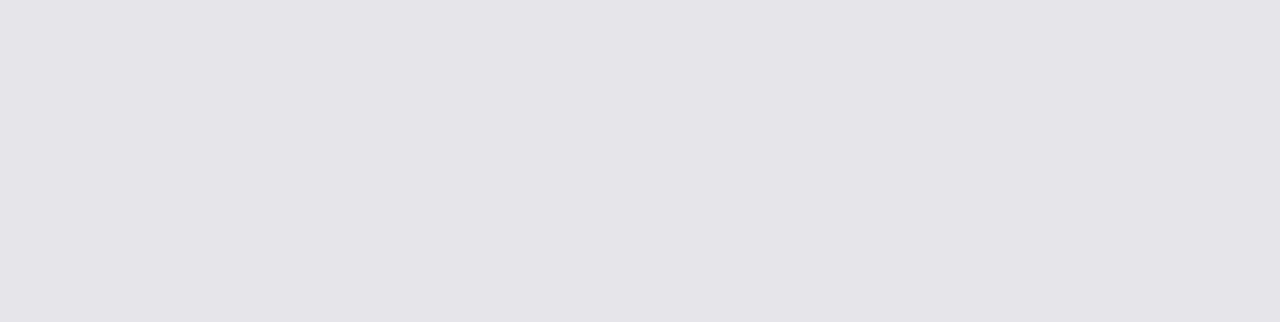
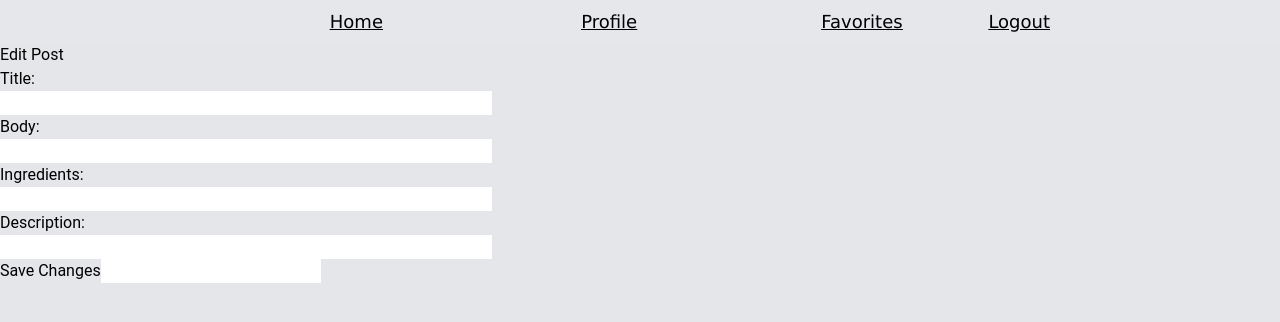
Before and after one commit to mikayla-dorado/tastebuds, a React (Create React App) app: page /editpost/1 in a window 1280 px wide. Shown: the top 322 px of the page. Built offline with nearby package versions, Linux system fonts and the light colour scheme; no server answers; sample sign-in values are in the browser's storage.

Commit message:
added edit post form

```diff
--- /dev/null
+++ b/src/components/posts/EditPost.js
@@ -0,0 +1,134 @@
+import { useEffect, useState } from "react"
+import { useNavigate, useParams } from "react-router-dom"
+import { editPost, getPostById } from "../../services/getAllPosts"
+
+
+export const EditPost = () => {
+    const [post, setPost] = useState([])
+    const [title, setTitle] = useState("")
+    const [cuisine, setCuisine] = useState({})
+    const [body, setBody] = useState("")
+    const [ingredients, setIngredients] = useState("")
+    const [description, setDescription] = useState("")
+
+    const postId = useParams()
+    const navigate = useNavigate()
+
+
+    useEffect(() => {
+        if (title)
+            setTitle(title)
+    }, [title])
+
+    useEffect(() => {
+        if (body)
+            setBody(body)
+    }, [body])
+
+    useEffect(() => {
+        if (cuisine)
+            setCuisine(cuisine)
+    }, [cuisine])
+
+    useEffect(() => {
+        if (ingredients)
+            setIngredients(ingredients)
+    }, [ingredients])
+
+    useEffect(() => {
+        if (description)
+            setDescription(description)
+    }, [description])
+
+    useEffect(() => {
+        getPostById(postId.postId).then((data) => {
+            const postObj = data[0]
+            setPost(postObj)
+        })
+    }, [postId])
+
+    const handleSave = (event) => {
+        event.preventDefault()
+
+        if (post.title === "" || post.body === "" || post.cuisineId === undefined || post.ingredients === "" || post.description === "") {
+            window.alert('Please fill out all fields')
+        } else {
+            editPost(post).then(() => {
+                navigate('/editpost')
+            })
+        }
+    }
+
+    const handleInputChange = (event) => {
+        const stateCopy = { ...post }
+        if (event.target.name === "cuisineId") {
+            stateCopy[event.target.name] = parseInt(event.target.value)
+        } else {
+            stateCopy[event.target.name] = event.target.value
+        }
+        setPost(stateCopy)
+    }
+
+    const currentCuisine = () => {
+        return post.cuisineId
+    }
+
+    return (
+        <form>
+            <h2>Edit Post</h2>
+            <div>
+                <h3>Title: </h3>
+                <input
+                    className="title-input"
+                    required
+                    value={post.title ? post.title : ""}
+                    name="title"
+                    size="50"
+                    onChange={handleInputChange}
+                />
+            </div>
+            <div>
+                <h3>Body: </h3>
+                <input
+                    className="body-input"
+                    required
+                    value={post.body ? post.body : ""}
+                    name="body"
+                    size="50"
+                    onChange={handleInputChange}
+                />
+            </div>
+            <div>
+                <h3>Ingredients: </h3>
+                <input
+                    className="ingredients-input"
+                    required
+                    value={post.ingredients ? post.ingredients : ""}
+                    name="ingredients"
+                    size="50"
+                    onChange={handleInputChange}
+                />
+            </div>
+            <div>
+                <h3>Description: </h3>
+                <input
+                    className="description-input"
+                    required
+                    value={post.description ? post.description : ""}
+                    name="description"
+                    size="50"
+                    onChange={handleInputChange}
+                />
+            </div>
+            <div>
+                <button className="savechagnes-btn" onClick={() => { navigate('/myposts') }}>Save Changes</button>
+                <input
+                    className="editpost-save"
+                    onClick={handleSave}
+                />
+            </div>
+
+        </form>
+    )
+
+}
--- a/src/components/posts/MyProfile.js
+++ b/src/components/posts/MyProfile.js
@@ -1,12 +1,14 @@
 import { useEffect, useState } from "react"
-import { deletePost, getAllPosts, getPostByUserId } from "../../services/getAllPosts"
-import { Link } from "react-router-dom"
+import { deletePost, editPost, getAllPosts, getPostByUserId } from "../../services/getAllPosts"
+import { Link, useNavigate } from "react-router-dom"
 import "./Post.css"
 
 
 export const MyProfile = ({ currentUser }) => {
     const [posts, setPosts] = useState([])
     const userId = currentUser
+
+    const navigate = useNavigate()
 
 
     useEffect(() => {
@@ -15,9 +17,12 @@ export const MyProfile = ({ currentUser }) => {
         })
     }, [])
 
-
     const handleDelete = (postObj) => {
         deletePost(postObj)
+    }
+
+    const handleEdit = (postObj) => {
+        editPost(postObj)
     }
 
     const refetchUserPosts = () => {
@@ -25,29 +30,42 @@ export const MyProfile = ({ currentUser }) => {
     }
 
     return (
-        <div>
+        <div className="text-center">
             <header className="text-center">My Posts</header>
-            <div className="border border-black">
+            <div className="myprofile border border-black bg-gradient-to-b from-orange-300 to-orange-100">
                 {posts.filter((post) => post.userId === userId.id)
                     .map((post) => (
                         <div key={post.id}>
-                            <Link to={`/post/${post.id}`}>{post.title}</Link>
-                            <div className="postdetails-cuisine w-24 ">
+                            <Link to={`/post/${post.id}`} className="title text-center underline">{post.title}</Link>
+                            <div className="postdetails-cuisine w-24">
                                 {post?.cuisine?.type}
                             </div>
                             <div>
-                                {post?.details}
+                                {post?.description}
                             </div>
                             <div>
                                 <button onClick={() => {
                                     handleDelete(post)
                                     refetchUserPosts()
-                                }} className="mypost-delete border border-black w-24 bg-gray-100">Delete Post</button>
+                                }}
+                                className="mypost-delete border border-dashed border-red-500 w-24 bg-gray-100">Delete Post</button>
+                            </div>
+                            <div>
+                                <button onClick={() => {
+                                    handleEdit(post)
+                                    refetchUserPosts()
+                                }} className="editpost bg-gray-100">Edit Post</button>
                             </div>
                         </div>
                     ))}
             </div>
+            <div>
+                <button onClick={() => {
+                    navigate(`/newpost`)
+                }}
+                    className="newpost-btn my-2.5 border border mx-4">Create a New Post
+                </button>
+            </div>
         </div>
     )
-
 }
--- a/src/components/posts/NewPost.js
+++ b/src/components/posts/NewPost.js
@@ -53,14 +53,14 @@ export const NewPost = ({ currentUser }) => {
             <header className="text-center">Create a New Post</header>
 
             <form onSubmit={handleSave}>
-                <h2>Select Cuisine</h2>
+
                 <select
                     name="cuisines"
                     id="cuisines"
                     onChange={(e) => setSelectedCuisineId(e.target.value)}
                     value={selectedCuisineId}
                 >
-                    <option>All Cuisines</option>
+                    <option>Select Cuisine</option>
 
                     {cuisines.map((cuisine) => {
                         return (<option value={cuisine.id} key={cuisine.id}>{cuisine.type}</option>)
@@ -111,13 +111,12 @@ export const NewPost = ({ currentUser }) => {
                     />
                 </div>
                 <div>
-                    <button type="save" onClick={handleSave}>
+                    <button type="save" onClick={handleSave} className="border border bg-gray-100">
                         Post Recipe
                     </button>
                 </div>
             </form>
         </div>
 
-
     )
 }
--- a/src/components/posts/Post.css
+++ b/src/components/posts/Post.css
@@ -2,7 +2,7 @@ body {
     font-family: 'Roboto', sans-serif;
 }
 
-.individual-post{
+.individual-post {
     display: flex;
     flex-direction: row;
     flex-wrap: wrap;
@@ -13,7 +13,7 @@ body {
     padding-top: 5%;
     padding-bottom: 5%;
     text-align: center;
-    padding-left: 45%;
+    padding-left: 35%;
 
 }
 
@@ -70,7 +70,7 @@ body {
 }
 
 .details {
-    border:solid;
+    border: solid;
 }
 
 .postdetails-author {
@@ -88,7 +88,35 @@ body {
 }
 
 .border {
-    border:solid black;
+    border: solid black;
     display: flex;
     flex-wrap: wrap;
 }
+
+
+.posts-container {
+    display: flex;
+    flex-wrap: wrap;
+    flex: 1;
+    flex-direction: row;
+    margin-top: 65px;
+    max-width: 2500px;
+}
+
+.myprofile {
+    display: flex;
+    flex-wrap: wrap;
+    flex: 1;
+    justify-content: center;
+    align-self: center;
+    max-width: 500px;
+    margin-top: 25px;
+}
+
+.editpost {
+    border:solid black;
+    margin-top: 50px;
+    margin-bottom: 50px;
+    padding-left: 10px;
+    padding-right: 10px;
+}
--- a/src/components/posts/Post.js
+++ b/src/components/posts/Post.js
@@ -1,12 +1,17 @@
 import { useEffect, useState } from "react"
-import { getUserLikes } from "../../services/getUserLikes"
-import { Link } from "react-router-dom"
+import { getUserLikes, getUserLikesByPostId, removeUserPostLike, saveUserPostLike } from "../../services/getUserLikes"
+import { Link, useParams } from "react-router-dom"
 import "./Post.css"
 
 
-export const Post = ({post}) => {
+export const Post = ({ currentUser }) => {
     const [userLikes, setUserLikes] = useState([])
     const [likes, setLikes] = useState([])
+    const [postLikes, setPostLikes] = useState([])
+    const [post, setPost] = useState({})
+    const [isLiked, setIsLiked] = useState(false)
+
+    const { postId } = useParams()
 
 
     useEffect(() => {
@@ -23,8 +28,50 @@ useEffect(() => {
     }, [])
 
 
+    useEffect(() => {
+        getUserLikesByPostId(postId).then((data) => {
+            const likesObj = data
+            setPostLikes(likesObj)
+        })
+    }, [postId])
+
+
+    const isPostByCurrentUser = () => {
+        return currentUser && post.user && post.user.id === currentUser.id
+    }
+
+    const isPostLiked = () => {
+        return postLikes.some(like => like.userId === currentUser.id && like.postId === post.id)
+    }
+
+    const renderLikeButton = () => {
+        if (isPostLiked()) {
+            return null
+        } else {
             return (
-    <div className="individual-post bg-orange-300 border text-gray-700">
+                <button className="like-btn border-double w-24 bg-blue-700 text-gray-100" onClick={handleLikedPost}>Favorite Post</button>
+            )
+        }
+
+    }
+
+    const handleLikedPost = () => {
+        if (!isLiked) {
+            saveUserPostLike(post.id, currentUser.id)
+            setIsLiked(true)
+        } else {
+            removeUserPostLike(post.id, currentUser.id)
+            setIsLiked(false)
+        }
+    }
+
+    useEffect(() => {
+        setIsLiked(isPostLiked())
+    }, [postLikes, currentUser])
+
+
+    return (
+        <div className="individual-post bg-gradient-to-b from-orange-300 to-orange-100 border text-gray-700">
 
             <div className="allposts-title underline">
                 <Link to={`/post/${post.id}`} >{post?.title} </Link>
@@ -35,8 +82,15 @@ return (
             <div className="post-description border-double w-60">
                 {post?.description}
             </div>
+
+            <div>
+                {renderLikeButton()}
+            </div>
+
+            {/* {isPostByCurrentUser() && (
+                <button onClick={() => navigate(`/editpost/${post.id}`)} className="editpost-btn border-double w-24 bg-blue-700 text-gray-100">Edit Post</button>
+            )} */}
+
         </div>
     )
 }
-
-//not sure if this is all i need here
--- a/src/components/posts/PostDetails.js
+++ b/src/components/posts/PostDetails.js
@@ -1,18 +1,17 @@
 import "./Post.css"
 import { useEffect } from "react"
 import { useState } from "react"
-import { useNavigate, useParams } from "react-router-dom"
+import { useParams } from "react-router-dom"
 import { getPostById } from "../../services/getAllPosts"
 import { getUserLikesByPostId, removeUserPostLike, saveUserPostLike } from "../../services/getUserLikes"
 
 
-export const PostDetails = ({ currentUser }) => {
+export const PostDetails = () => {
     const { postId } = useParams()
     const [postLikes, setPostLikes] = useState([])
     const [post, setPost] = useState({})
     const [isLiked, setIsLiked] = useState(false)
 
-    const navigate = useNavigate()
 
     useEffect(() => {
         getPostById(postId).then((data) => {
@@ -20,48 +19,6 @@ export const PostDetails = ({ currentUser }) => {
             setPost(postObj)
         })
     }, [postId])
-
-
-    useEffect(() => {
-        getUserLikesByPostId(postId).then((data) => {
-            const likesObj = data
-            setPostLikes(likesObj)
-        })
-    }, [postId])
-
-
-    const isPostByCurrentUser = () => {
-        return currentUser && post.user && post.user.id === currentUser.id
-    }
-
-    const isPostLiked = () => {
-        return postLikes.some(like => like.userId === currentUser.id && like.postId === post.id)
-    }
-
-    const renderLikeButton = () => {
-        if (isPostLiked()) {
-            return null
-        } else {
-            return (
-                <button className="like-btn border-double w-24 bg-blue-700 text-gray-100" onClick={handleLikedPost}>Like Post</button>
-            )
-        }
-
-    }
-
-    const handleLikedPost = () => {
-        if (!isLiked) {
-            saveUserPostLike(post.id, currentUser.id)
-            setIsLiked(true)
-        } else {
-            removeUserPostLike(post.id, currentUser.id)
-            setIsLiked(false)
-        }
-    }
-
-    useEffect(() => {
-        setIsLiked(isPostLiked())
-    }, [postLikes, currentUser])
 
 
 
@@ -87,7 +44,7 @@ export const PostDetails = ({ currentUser }) => {
                         <span>Ingredients:</span>
                     </div>
                     <div>
-                {post?.ingredients && post?.ingredients.split('. ').map((item,index) => (
+                        {post?.ingredients && post?.ingredients.split('. ').map((item, index) => (
                             <div key={index}>{item}</div>
                         ))}
                     </div>
@@ -96,18 +53,12 @@ export const PostDetails = ({ currentUser }) => {
                     <div className="text-center">
                         <span>Directions:</span>
                     </div>
-                {post?.body && post?.body.split('. ').map((item,index) => (
+                    {post?.body && post?.body.split('. ').map((item, index) => (
                         <div key={index}>{item}</div>
                     ))}
                 </div>
             </div>
-            <div>
-            {renderLikeButton()}
-            </div>
 
-            {isPostByCurrentUser() && (
-                <button onClick={() => navigate(`/editpost/${post.id}`)} className="editpost-btn border-double w-24 bg-blue-700 text-gray-100">Edit Post</button>
-            )}
 
         </div>
     )
--- a/src/services/getAllPosts.js
+++ b/src/services/getAllPosts.js
@@ -35,3 +35,13 @@ export const deletePost = (post) => {
         body: JSON.stringify(post)
     })
 }
+
+export const editPost = (post) => {
+    return fetch("http://localhost:8088/posts", {
+        method: "PUT",
+        headers: {
+            "Content-Type": "application/json",
+        },
+        body: JSON.stringify(post)
+    })
+}
--- a/src/views/ApplicationViews.js
+++ b/src/views/ApplicationViews.js
@@ -5,7 +5,7 @@ import { NavBar } from "../components/nav/NavBar"
 import { PostDetails } from "../components/posts/PostDetails"
 import { NewPost } from "../components/posts/NewPost"
 import { MyProfile } from "../components/posts/MyProfile"
-//import { NavBar } from "../components/nav/NavBar"
+import { EditPost } from "../components/posts/EditPost"
 
 
 
@@ -38,6 +38,9 @@ export const ApplicationViews = () => {
         </Route>
         <Route path="newpost" element={<NewPost currentUser={currentUser} />} />
         <Route path="myprofile" element={<MyProfile currentUser={currentUser} />} />
+        <Route path="editpost">
+                    <Route path=":postId" element={<EditPost currentUser={currentUser} />} />
+                </Route>
       </Route>
     </Routes>
   )
```
Lines whose indentation alone changed are shown as unchanged.
